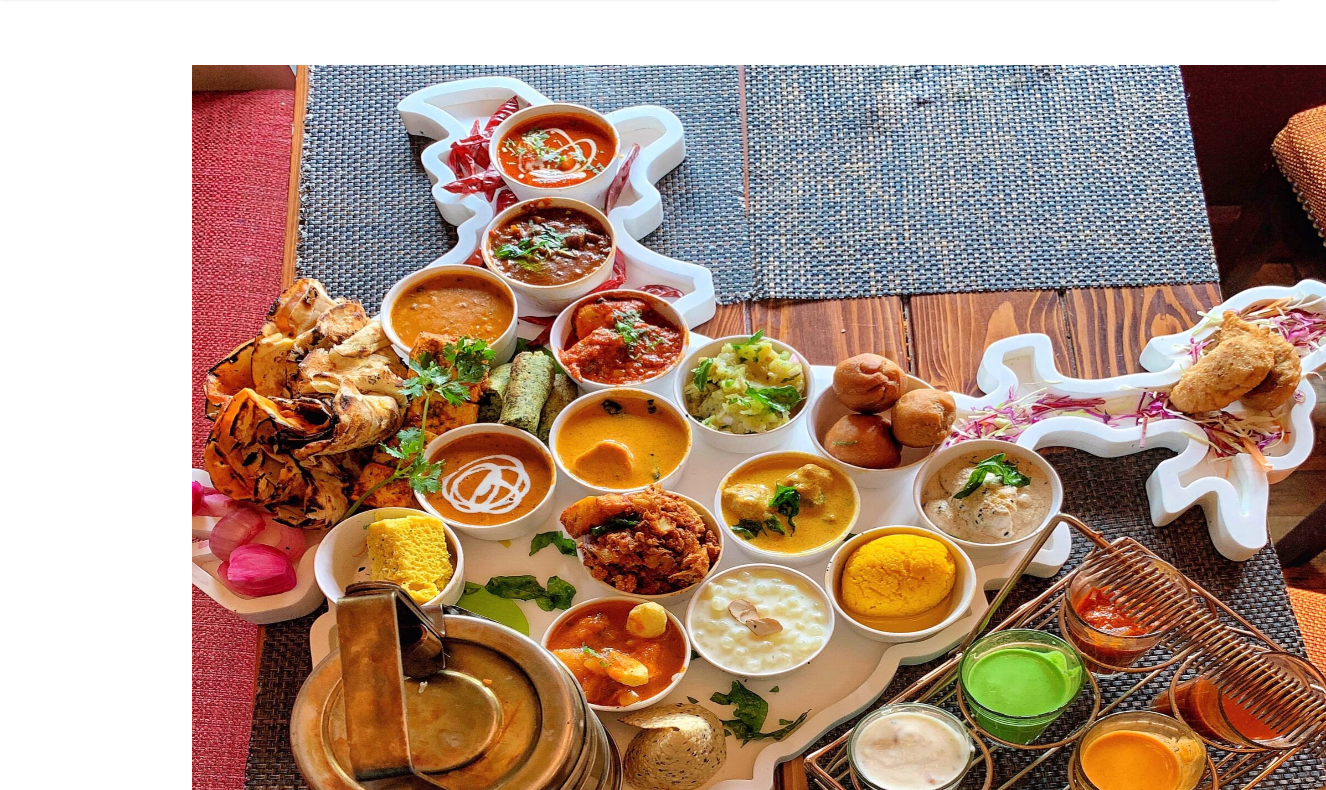
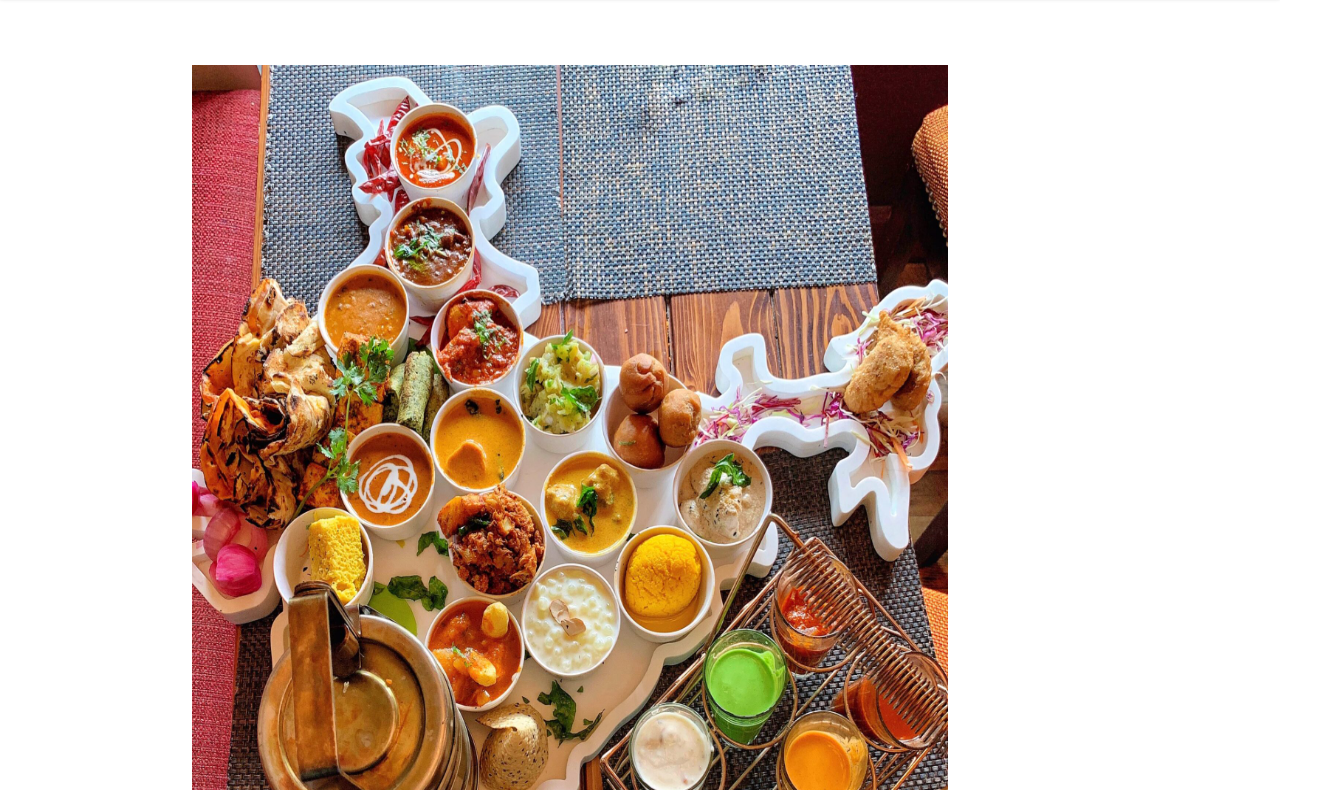
Before and after one commit to Chandhan27/Blog, a plain HTML site: page index.html in a window 1280 px wide. Shown: the part 67-857 px from the top of the page, 1326 px wide, since content can reach past the window. Drawn offline with nearby package versions, Linux system fonts and the light colour scheme.

Commit message:
Add files via upload

```diff
--- a/index.html
+++ b/index.html
@@ -41,7 +41,7 @@
 
     <div class="container">
         <br><br><br>
-        <img src="./image/main.jpg" alt="Flavoures of India" style="width: 30cm; height: 30cm;">
+        <img src="./image/main.jpg" alt="Flavoures of India" style="width: 20cm; height: 30cm;">
     </div>
 
 
```
